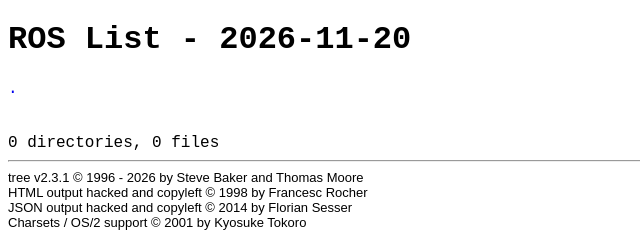
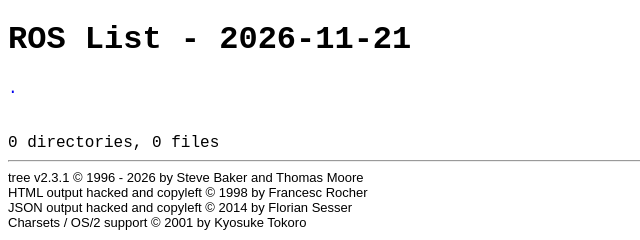
Before and after one commit to darkclip/netlist, a plain HTML site: page index.html in a window 1280 px wide. Shown: the full height of the page, 0-640 px from the left. Drawn offline with Linux system fonts and the light colour scheme.

Commit message:
update 2026-11-21

```diff
--- a/index.html
+++ b/index.html
@@ -4,7 +4,7 @@
  <meta http-equiv="Content-Type" content="text/html; charset=UTF-8">
  <meta name="Author" content="Made by 'tree'">
  <meta name="GENERATOR" content="tree v2.3.1 © 1996 - 2026 by Steve Baker, Thomas Moore, Francesc Rocher, Florian Sesser, Kyosuke Tokoro">
- <title>ROS List - 2026-11-20</title>
+ <title>ROS List - 2026-11-21</title>
  <style type="text/css">
   BODY { font-family : monospace, sans-serif;  color: black;}
   P { font-family : monospace, sans-serif; color: black; margin:0px; padding: 0px;}
@@ -24,7 +24,7 @@
  </style>
 </head>
 <body>
-	<h1>ROS List - 2026-11-20</h1><p>
+	<h1>ROS List - 2026-11-21</h1><p>
 	<a href="../">.</a><br>
 <br><br><p>
 
```
Also changed, not shown: 5 other files.
